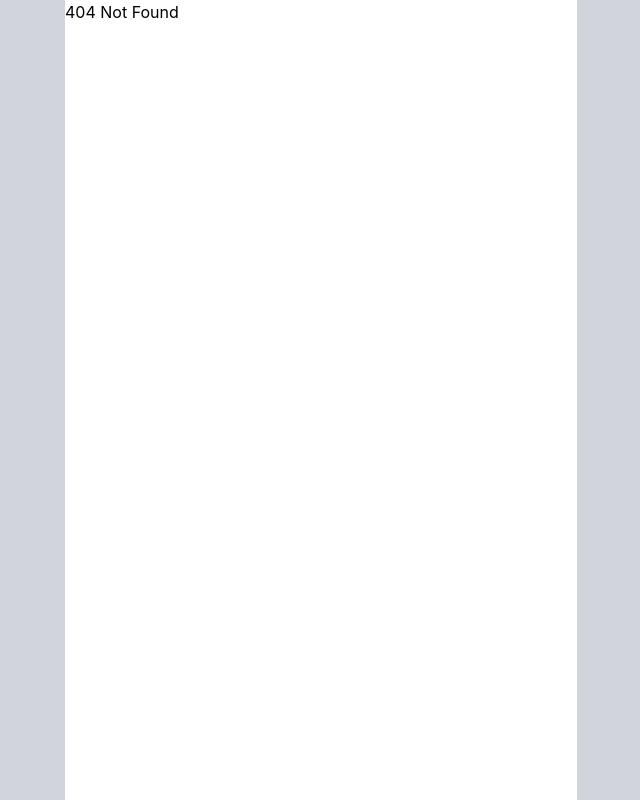
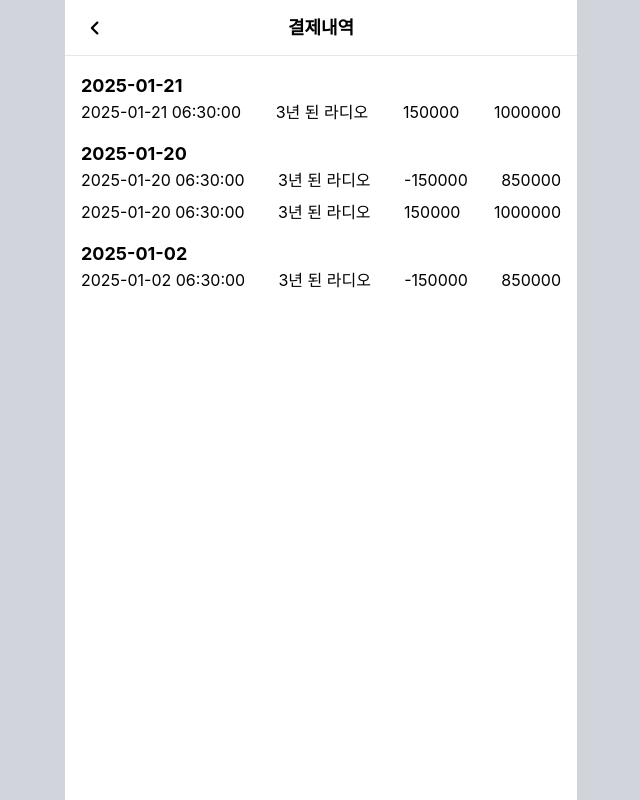
Before and after one commit to wndgur2/ddang, a React (Vite) app: page /mypage/payment-history in a window 1280 px wide. Before the commit this address had no page. Shown: the whole page, without its empty margins (319-959 px from the left). Built offline with nearby package versions, Linux system fonts and the light colour scheme.

Commit message:
feat: PaymentHistory Page

```diff
--- a/src/App.jsx
+++ b/src/App.jsx
@@ -15,6 +15,7 @@ import NotFoundPage from './pages/NotFoundPage'
 import SignupPage from './features/user/pages/SignupPage'
 import LoginPage from './features/user/pages/LoginPage'
 import ProductListPage from './features/product/pages/ProductListPage'
+import PaymentHistory from './features/payment/pages/PaymentHistory'
 
 function App() {
   initFCM()
@@ -38,6 +39,9 @@ function App() {
           <Route path='signup' element={<SignupPage />} />
           <Route path='login' element={<LoginPage />} />
         </Route>
+        <Route path='/mypage' element={<DefaultLayout back />}>
+          <Route path='payment-history' element={<PaymentHistory />} />
+        </Route>
         <Route path='*' element={<NotFoundPage />} />
       </Routes>
     </div>
--- /dev/null
+++ b/src/features/payment/data/transactions.js
@@ -0,0 +1,30 @@
+export default [
+  {
+    payAccountHistoryId: 1,
+    title: '3년 된 라디오',
+    chageAmount: -150000,
+    balanceAfter: 850000,
+    changedTime: '2025-01-02 06:30:00',
+  },
+  {
+    payAccountHistoryId: 2,
+    title: '3년 된 라디오',
+    chageAmount: 150000,
+    balanceAfter: 1000000,
+    changedTime: '2025-01-21 06:30:00',
+  },
+  {
+    payAccountHistoryId: 3,
+    title: '3년 된 라디오',
+    chageAmount: -150000,
+    balanceAfter: 850000,
+    changedTime: '2025-01-20 06:30:00',
+  },
+  {
+    payAccountHistoryId: 4,
+    title: '3년 된 라디오',
+    chageAmount: 150000,
+    balanceAfter: 1000000,
+    changedTime: '2025-01-20 06:30:00',
+  },
+]
--- /dev/null
+++ b/src/features/payment/pages/PaymentHistory.jsx
@@ -0,0 +1,54 @@
+import usePageName from '../../../hooks/usePageName.js'
+import transactions from '../data/transactions.js'
+/** data
+{
+  payAccountHistoryId: 4,
+  title: '3년 된 라디오',
+  chageAmount: 150000,
+  balanceAfter: 1000000,
+  changedTime: '2025-01-20 06:30:00',
+}
+ */
+
+function PaymentHistory() {
+  usePageName('결제내역')
+
+  const transactionsByDate = transactions.reduce((acc, transaction) => {
+    const date = transaction.changedTime.split(' ')[0]
+    if (!acc[date]) acc[date] = []
+    acc[date].push(transaction)
+    return acc
+  }, {})
+
+  const sortedTransactionsByDate = Object.entries(transactionsByDate)
+    .sort(([dateA], [dateB]) => new Date(dateB) - new Date(dateA))
+    .reduce((acc, [date, transactions]) => {
+      acc[date] = transactions
+      return acc
+    }, {})
+
+  return (
+    <div className='flex flex-col p-4'>
+      {Object.keys(sortedTransactionsByDate).map(date => (
+        <div key={date} className='mb-4'>
+          <h2 className='text-lg font-bold'>{date}</h2>
+          <div className='flex flex-col gap-2'>
+            {sortedTransactionsByDate[date].map(transaction => (
+              <div
+                key={transaction.payAccountHistoryId}
+                className='flex flex-row justify-between'
+              >
+                <div>{transaction.changedTime}</div>
+                <div>{transaction.title}</div>
+                <div>{transaction.chageAmount}</div>
+                <div>{transaction.balanceAfter}</div>
+              </div>
+            ))}
+          </div>
+        </div>
+      ))}
+    </div>
+  )
+}
+
+export default PaymentHistory
--- a/src/features/product/components/RegisteredImage.jsx
+++ b/src/features/product/components/RegisteredImage.jsx
@@ -4,7 +4,7 @@ import MaterialIcon from '../../../components/icons/MaterialIcon'
 function RegisteredImage({ src, deleteFunc }) {
   return (
     <div
-      className='flex items-center w-[18%] aspect-square justify-center
+      className='relative flex items-center w-[18%] aspect-square justify-center
       rounded-lg overflow-hidden bg-gray-100'
     >
       <img src={src} alt='preview' className='object-cover' />
```
